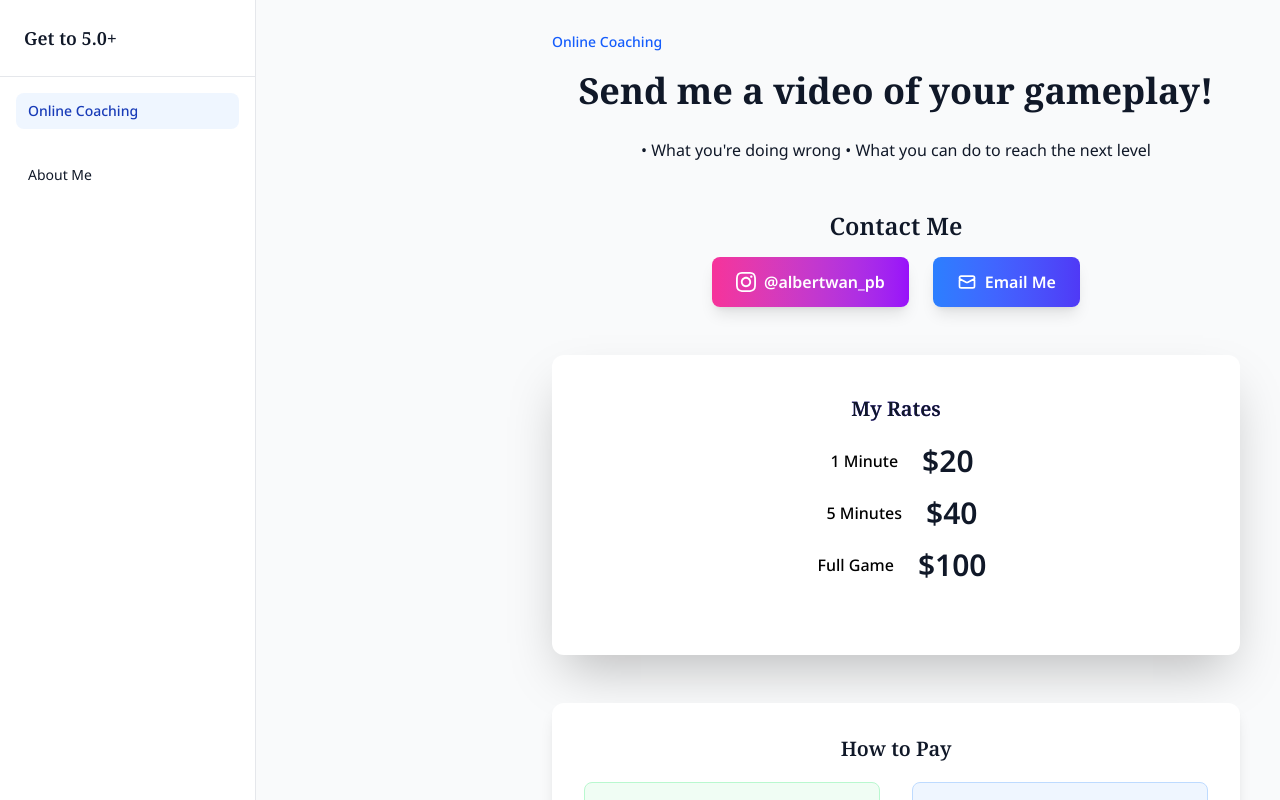
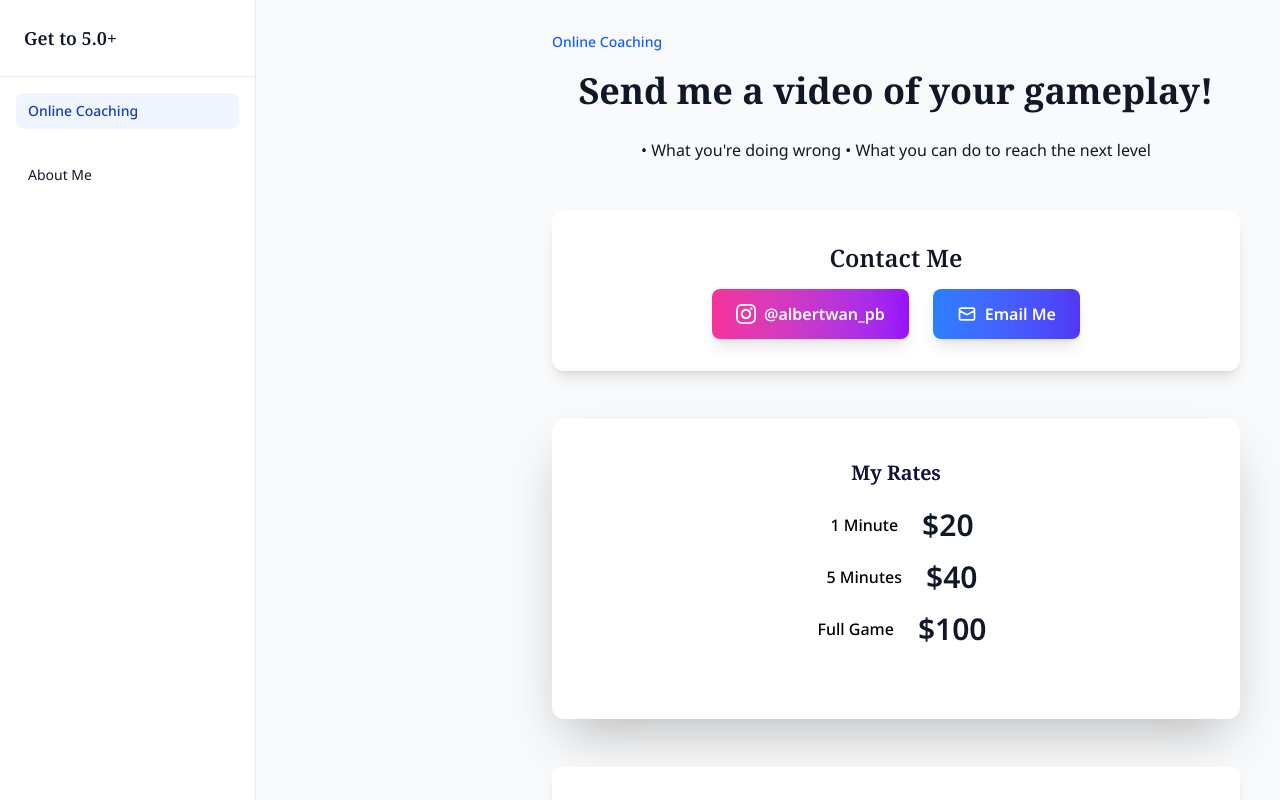
Before and after one commit to bertw2002/react-postgres-fullstack-template, a React (Vite) app: page /section/coaching in a window 1280 px wide. Shown: the top 800 px of the page. Built offline with nearby package versions, Linux system fonts and the light colour scheme; a web font is replaced by a local one.

Commit message:
Update OnlineCoachingSection.jsx

```diff
--- a/src/components/OnlineCoachingSection.jsx
+++ b/src/components/OnlineCoachingSection.jsx
@@ -3,8 +3,8 @@ function OnlineCoachingSection() {
     <div className="online-coaching-section">
       <div className="max-w-6xl mx-auto">
         {/* Hero Section */}
-        <div className="text-center mb-8 md:mb-12 px-4">
-          <h2 className="text-2xl md:text-3xl font-bold text-black mb-6 md:mb-8">
+        <div className="bg-white rounded-xl shadow-lg p-6 md:p-8 mx-4 md:mx-0 mb-8 md:mb-12">
+          <h2 className="text-2xl md:text-3xl font-bold text-black mb-6 md:mb-8 text-center">
             Contact Me
           </h2>
           <div className="flex flex-col md:flex-row items-center justify-center gap-4 md:gap-6">
```
